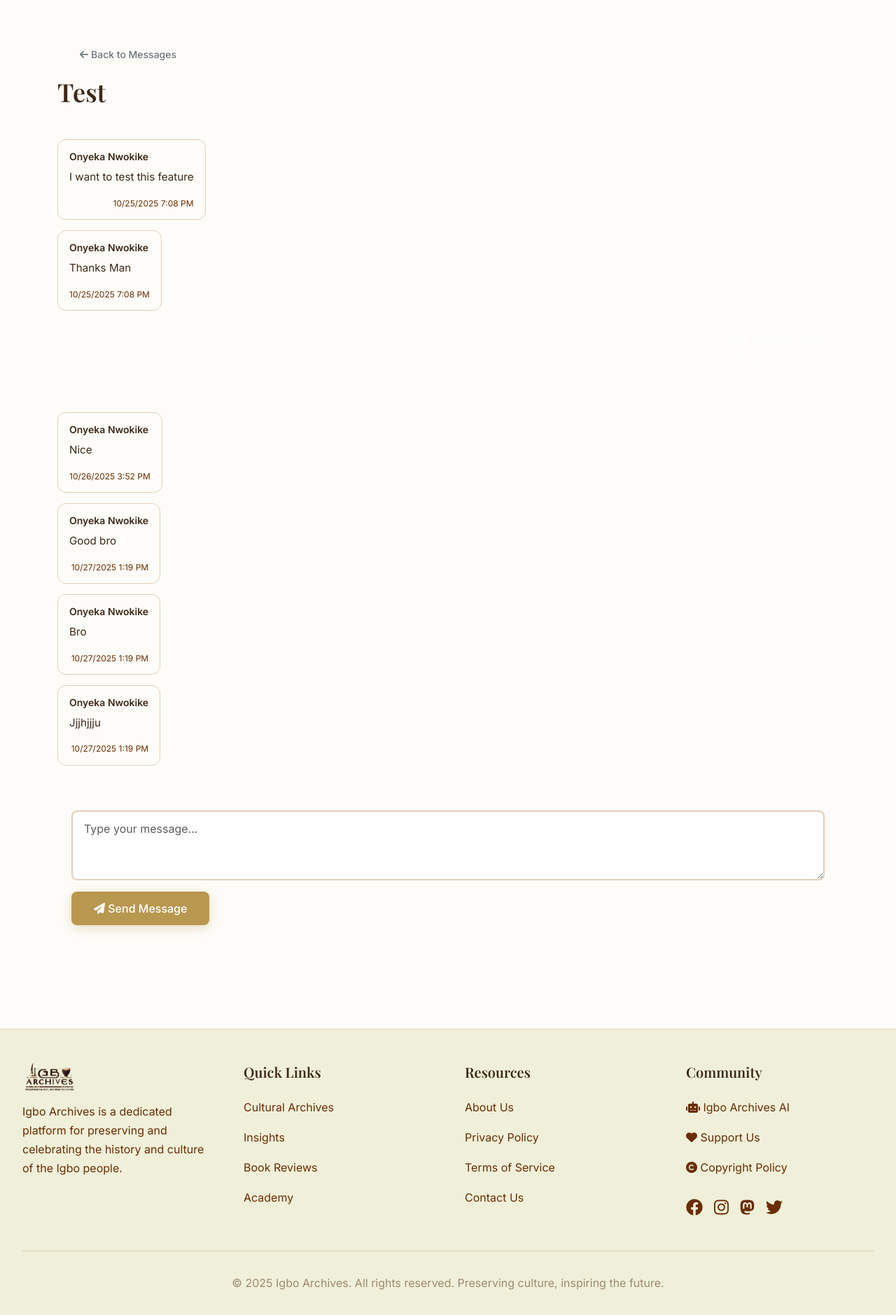
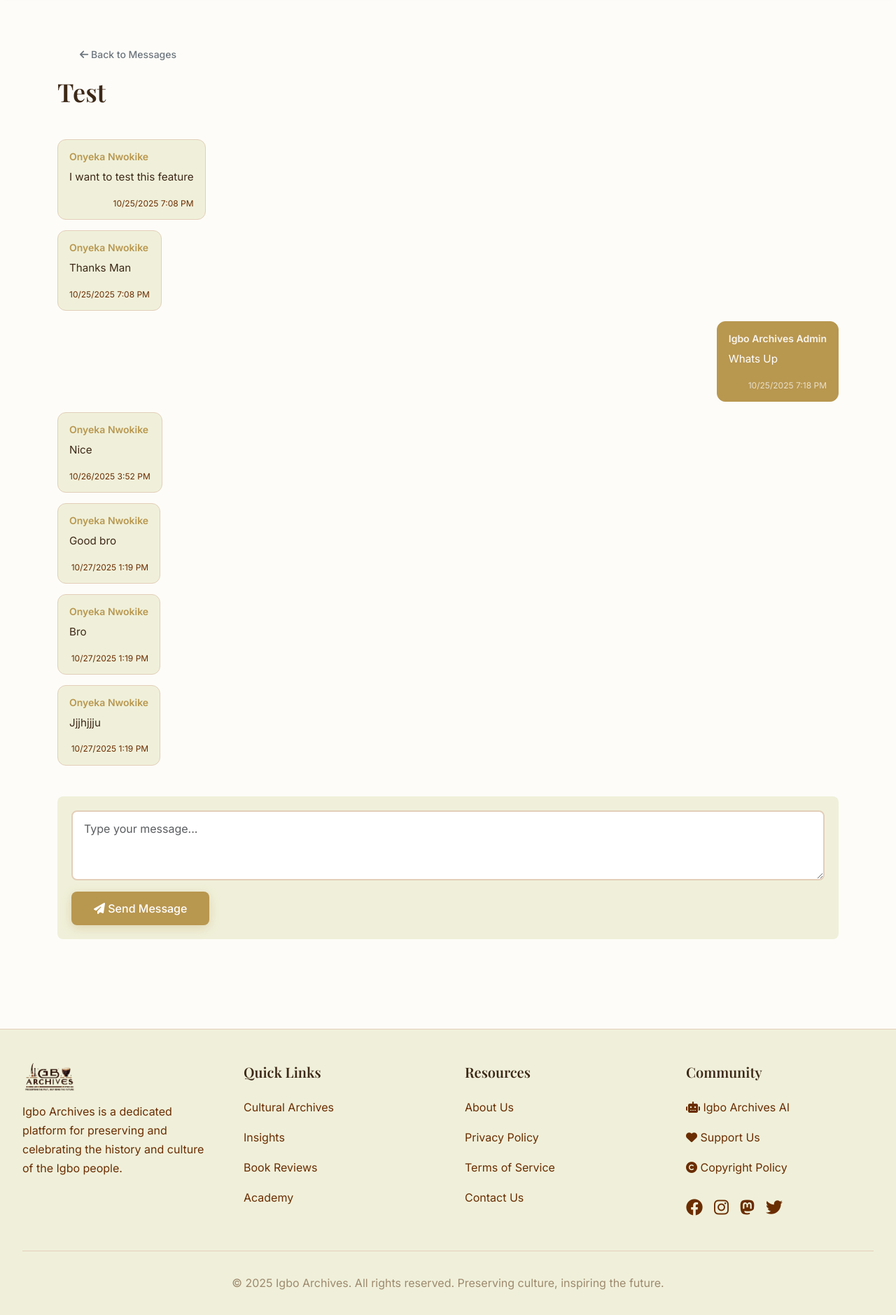
Before and after one commit to nwokikeonyeka/igbo-archives-platform, a Django app: page /profile/messages/1/ in a window 1280 px wide. Shown: the part 178-2057 px from the top of the page at 70% size. Run offline with Django 5.2, Linux system fonts and the light colour scheme; a user stored in the database is signed in; data comes from the database, SQL or seed files in the repository; parts of the project's set-up code (start-up, migrations or seed data) failed here and were passed over; some libraries are stand-ins or nearby versions.

Commit message:
Improve styling for message and archive components
Update CSS variables for message boxes and bubbles, and refine the alt text label in the archive creation form.

Replit-Commit-Author: Agent
Replit-Commit-Session-Id: fdd43ce1-40a1-437d-a629-5dfa62454645
Replit-Commit-Checkpoint-Type: intermediate_checkpoint

```diff
--- a/archives/templates/archives/create.html
+++ b/archives/templates/archives/create.html
@@ -83,7 +83,7 @@
                 </div>
 
                 <div class="mb-3" id="altTextSection">
-                    <label for="alt_text" class="form-label">Image Description (Alt Text) *</label>
+                    <label for="alt_text" class="form-label">Alt Text *</label>
                     <input type="text" class="form-control" id="alt_text" name="alt_text" required placeholder="Describe the image for accessibility">
                     <div class="form-text">Describe the image for accessibility and SEO</div>
                 </div>
--- a/users/templates/users/inbox.html
+++ b/users/templates/users/inbox.html
@@ -53,7 +53,7 @@
 }
 
 .message-box {
-    background: var(--background-secondary);
+    background: var(--bg-secondary);
     border: 1px solid var(--border-color);
     border-radius: 8px;
     padding: 16px;
@@ -64,7 +64,7 @@
 
 .message-box:hover {
     box-shadow: 0 2px 8px rgba(0,0,0,0.1);
-    border-color: var(--primary-color);
+    border-color: var(--vintage-gold);
 }
 
 .message-box-header {
--- a/users/templates/users/thread.html
+++ b/users/templates/users/thread.html
@@ -19,7 +19,7 @@
                 <div class="message-bubble-container {% if message.sender == user %}sent{% else %}received{% endif %}">
                     <div class="message-bubble">
                         <div class="message-sender">
-                            <a href="{% url 'users:profile' message.sender.username %}" class="text-decoration-none" style="{% if message.sender == user %}color: rgba(255,255,255,0.9);{% else %}color: var(--primary-color);{% endif %}">
+                            <a href="{% url 'users:profile' message.sender.username %}" class="text-decoration-none" style="{% if message.sender == user %}color: rgba(255,255,255,0.9);{% else %}color: var(--vintage-gold);{% endif %}">
                                 {{ message.sender.get_display_name }}
                             </a>
                         </div>
@@ -73,16 +73,16 @@
 
 .message-bubble {
     max-width: 70%;
-    background: var(--background-secondary);
+    background: var(--bg-secondary);
     border-radius: 12px;
     padding: 12px 16px;
     border: 1px solid var(--border-color);
 }
 
 .message-bubble-container.sent .message-bubble {
-    background: var(--primary-color);
+    background: var(--vintage-gold);
     color: white;
-    border-color: var(--primary-color);
+    border-color: var(--vintage-gold);
 }
 
 .message-sender {
@@ -112,7 +112,7 @@
 }
 
 .message-reply-form {
-    background: var(--background-secondary);
+    background: var(--bg-secondary);
     border-radius: 8px;
     padding: 20px;
     margin-top: 20px;
```
Also changed, not shown: 1 other file.
